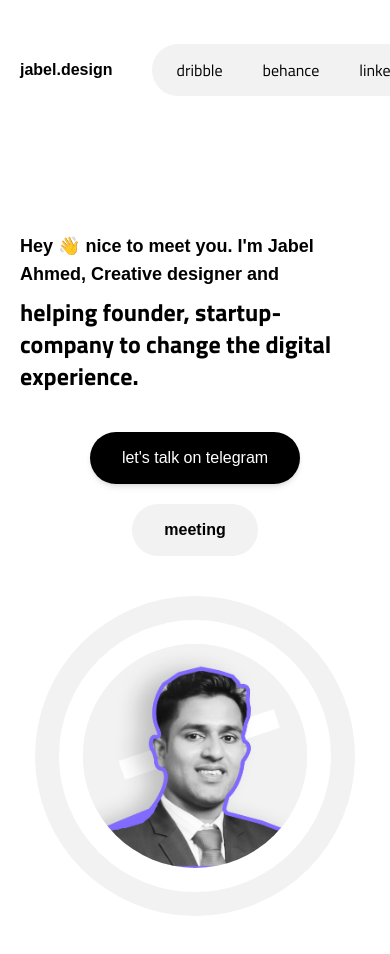
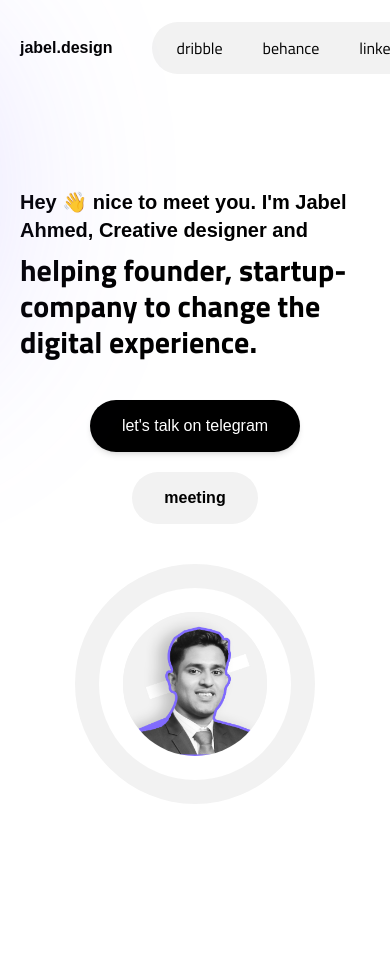
Before and after one commit to muntasir-fahii/jabel-design-portfolio, a Next.js app: page / in a window 390 px wide. Shown: the top 954 px of the page. After the commit the page ends 844 px from the top, so only its background shows below. Built offline with nearby package versions, Linux system fonts and the light colour scheme.

Commit message:
overlay added

```diff
--- a/components/Hero.jsx
+++ b/components/Hero.jsx
@@ -5,57 +5,18 @@ import HeroImage from "../public/hero.jpg";
 
 const Hero = () => {
   return (
-    // <main className="wrapper bg-indigo-300 p-10 mx-auto h-full lg:h-[90vh] grid items-center justify-center grid-cols-1 lg:grid-cols-2 gap-10 md:gap-20">
-    //   <div className=" grid justify-center items-center col-span-1 py-5 gap-10">
-    //     <div className="grid gap-2 justify-center items-center text-center md:text-start w-full md:w-[40rem] ">
-    //       <h4 className="font-oval font-semibold text-lg md:text-xl ">{`Hey 👋 nice to meet you. I'm Jabel Ahmed, Creative designer and`}</h4>
-    //       <h1 className="font-sans font-bold text-2xl md:text-4xl md:w-[38rem]">
-    //         helping founder, startup-company to change the digital experience.
-    //       </h1>
-    //     </div>
-
-    //     <div className="flex text-center   items-center gap-5 lg:gap-10">
-    //       <Link
-    //         className="font-oval font-medium shadow-md bg-dark text-white py-[0.875rem] px-8  rounded-[6.25rem]"
-    //         href={"./"}
-    //       >
-    //         {` let's talk on telegram`}
-    //       </Link>
-    //       <Link
-    //         className="font-oval bg-gray py-[0.875rem] px-8  rounded-[6.25rem]"
-    //         href={"./"}
-    //       >
-    //         meeting
-    //       </Link>
-    //     </div>
-    //   </div>
-
-    //   <div>
-    //     <div className="bg-gray grid grid-cols-1 justify-center items-center w-52 h-52 rounded-full mx-auto">
-    //       <Image
-    //         src={HeroImage}
-    //         alt="hero"
-    //         width={500}
-    //         height={500}
-    //         className="hero-img rounded-full mx-auto overflow-hidden"
-    //       />
-    //     </div>
-    //   </div>
-    // </main>
-
-    // test
-    <main className="wrapper w-full overflow-x-hidden p-10  mx-auto h-full lg:h-[90vh] grid items-center justify-center grid-cols-1 lg:grid-cols-2 gap-5 md:gap-20 ">
-      <div className="grid justify-center items-center col-span-1 py-5 gap-10">
+    <main className="wrapper  p-10 md:p-0 w-full h-full lg:h-[calc(80vh-6rem)] grid grid-cols-1 lg:grid-cols-2 gap-5 md:gap-20 relative">
+      <div className="flex flex-col justify-center items-center lg:items-start col-span-1 py-5 gap-10 ">
         <div className="grid gap-2 justify-center items-center  md:text-start w-full md:w-[44rem] ">
-          <h4 className="font-oval font-semibold text-lg md:text-[22px] ">
+          <h4 className="font-oval font-semibold text-xl md:text-[22px] ">
             {`Hey 👋 nice to meet you. I'm Jabel Ahmed, Creative designer and`}
           </h4>
-          <h1 className="font-sans font-bold text-2xl md:text-4xl md:w-[34rem]">
+          <h1 className="font-sans font-bold text-3xl md:text-4xl md:w-[34rem]">
             helping founder, startup-company to change the digital experience.
           </h1>
         </div>
 
-        <div className="flex text-center items-center flex-col md:flex-row  lg:gap-10">
+        <div className="flex text-center items-center flex-col md:flex-row md:gap-5  lg:gap-10">
           <Link
             className="font-oval font-medium shadow-md bg-dark text-white py-[0.875rem] px-8 rounded-[6.25rem] mb-5 md:mb-0"
             href={"./"}
@@ -71,17 +32,19 @@ const Hero = () => {
         </div>
       </div>
 
-      <div className="md:flex md:items-center">
-        <div className="bg-gray grid grid-cols-1 justify-center items-center w-[20rem] h-[20rem] rounded-full mx-auto">
+      <div className="col-span-1 grid justify-center lg:justify-end items-center px-0 lg:px-10">
+        <div className="bg-gray grid  justify-center items-center h-60 w-60 768:w-[24rem] 768:h-[24rem] rounded-full mx-auto">
           <Image
             src={HeroImage}
             alt="hero"
             width={500}
             height={500}
-            className="hero-img rounded-full mx-auto overflow-hidden"
+            className="hero-img rounded-full h-48 w-48 400:h-[17rem] 400:w-[17rem] mx-auto overflow-hidden"
           />
         </div>
       </div>
+
+      <div className="circle absolute -top-16 -left-80 rounded-full"></div>
     </main>
   );
 };
--- a/components/Navbar.jsx
+++ b/components/Navbar.jsx
@@ -2,7 +2,7 @@ import Link from "next/link";
 
 const Navbar = () => {
   return (
-    <header className="wrapper w-full sp flex justify-between items-center mx-auto ">
+    <header className="wrapper h-24 flex justify-between items-center">
       <div className="flex justify-between items-center gap-10">
         <Link className="font-oval font-semibold" href={"./"}>
           jabel.design
--- a/pages/index.js
+++ b/pages/index.js
@@ -8,12 +8,9 @@ import Hero from "@/components/Hero";
 const Home = () => {
   return (
     <div>
-      {/* <h1 className="text-8xl font-sans">hello</h1>
-
-      <h1 className="text-8xl font-oval">hello</h1> */}
       <Navbar />
       <Hero />
-      {/*   <Skills />
+      {/* <Skills />
       <Projects />
       <Explore />
       <Footer /> */}
--- a/styles/globals.css
+++ b/styles/globals.css
@@ -7,12 +7,6 @@
 @font-face {
   font-family: "colfax-web, sans-serif";
   src: url("../libs/fonts/Colfax-Medium.otf");
-}
-
-* {
-  margin: 0;
-  padding: 0;
-  box-sizing: border-box;
 }
 
 main {
@@ -53,7 +47,13 @@ main {
 
 .hero-img {
   border: 1.5rem solid white;
-  width: 17rem;
-  height: 17rem;
   object-fit: cover;
 }
+
+.circle {
+  height: 16rem;
+  width: 16em;
+  background: linear-gradient(to bottom, #806bff 40%, #806bff 50%);
+  filter: blur(120px);
+  opacity: 50%;
+}
```
